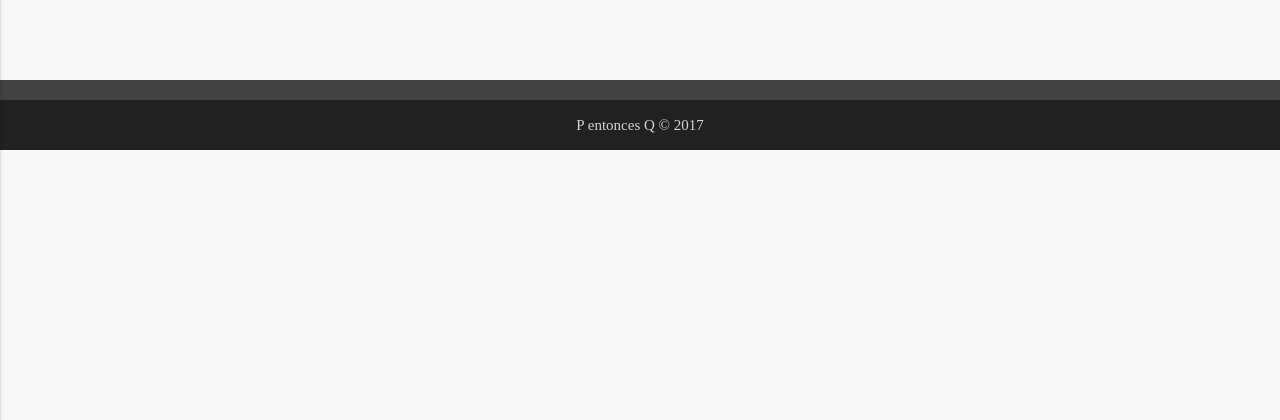
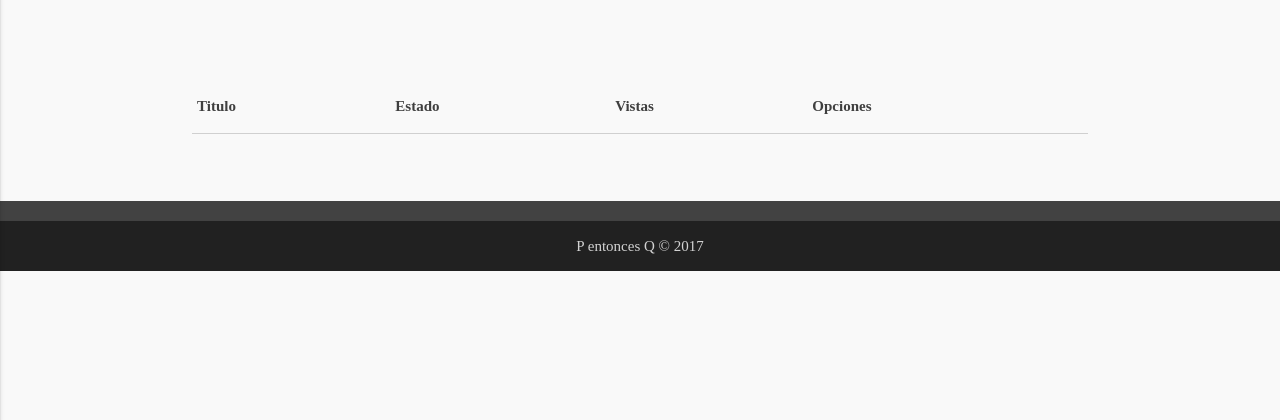
Before and after one commit to vligas/BlogComputacion, a Django app: a page that uses BlogComputacion/blog/templates/blog/pages/all_my_post.html in a window 1280 px wide. Shown: the part 100-520 px from the top of the page. Run offline with Django 3.2, Linux system fonts and the light colour scheme; the visitor is signed in with stand-in values (Sample User, id 1); data that the repository does not hold is empty; some libraries are stand-ins or nearby versions; some web fonts are replaced.

Commit message:
Acomodamos la vista de all my post

```diff
--- a/BlogComputacion/blog/templates/blog/pages/all_my_post.html
+++ b/BlogComputacion/blog/templates/blog/pages/all_my_post.html
@@ -3,12 +3,29 @@
 {% block title %} Todos mis posts {% endblock %}
 
 {% block content %}
-{% for entrada in all_post %}
-<h3><a href="{% url 'showOne' entrada.id %}">{{ entrada.title }}</a></h3>
-<br>
-<a href="{% url 'update' entrada.id %}">Editar</a>
-<a href="{% url 'deletePost' entrada.id %}">Eliminar</a>
 
-{% endfor %}
-
+<table>
+  <thead>
+    <tr>
+      <th>Titulo</th>
+      <th>Estado</th>
+      <th>Vistas</th>
+      <th>Opciones</th>
+    </tr>
+  </thead>
+  <tbody>
+    {% for entrada in all_post %}
+      <tr>
+        <th>{{entrada.title}}</th>
+        <th>Publicado</th>
+        <th>{{entrada.cont_vist}}</th>
+        <th>
+          <a class="white-text btn red "href="{% url 'deletePost' entrada.id %}"><i class="fa fa-trash-o fa-lg"></i></a>
+          <a class="white-text btn blue"href="{% url 'update' entrada.id %}"><i class="fa fa-pencil fa-lg"></i></a>
+        </th>
+      </tr>
+    {% endfor %}
+  </tbody>
+</table>
+<br><br><br>
 {% endblock %}
```
